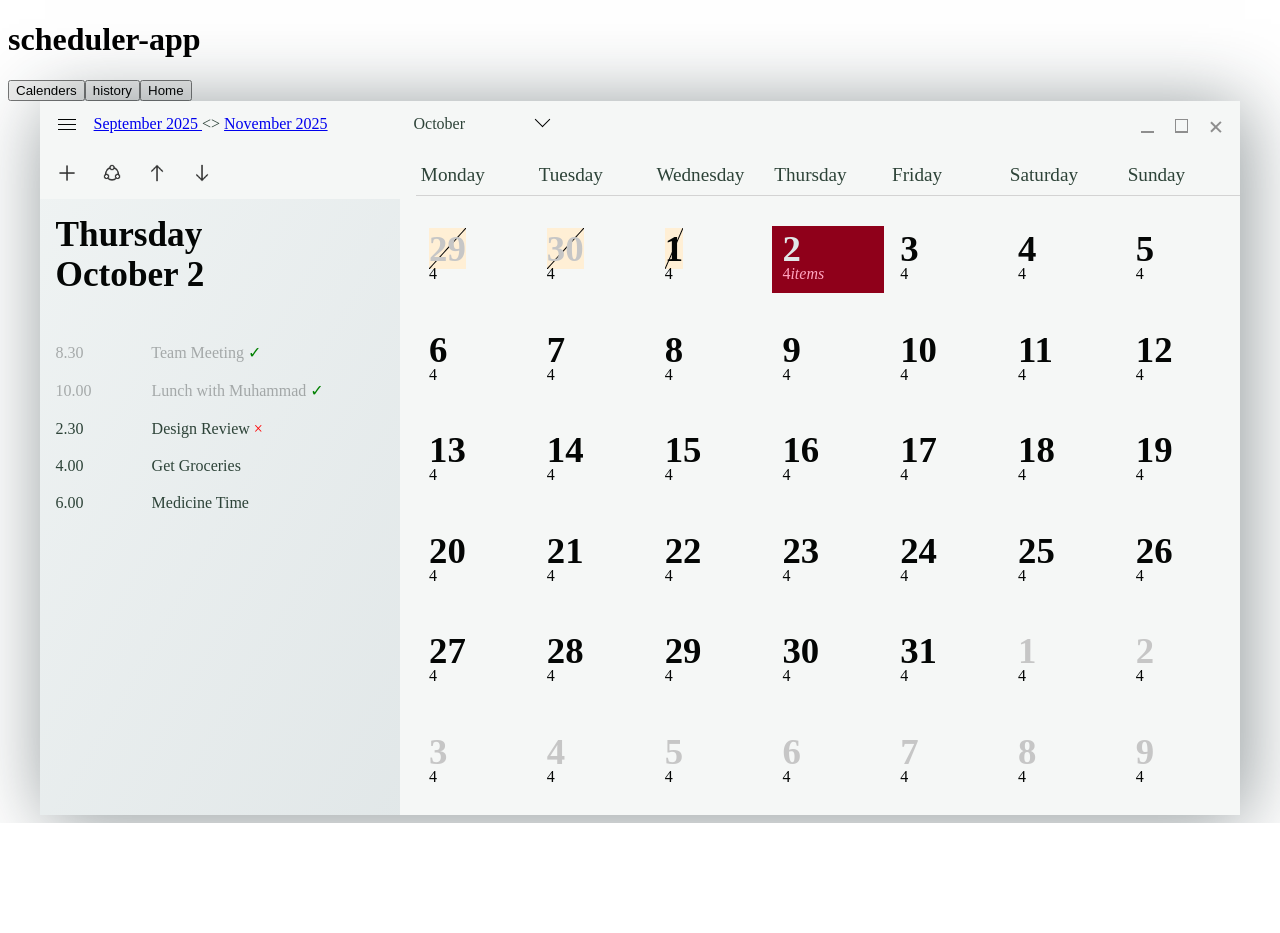
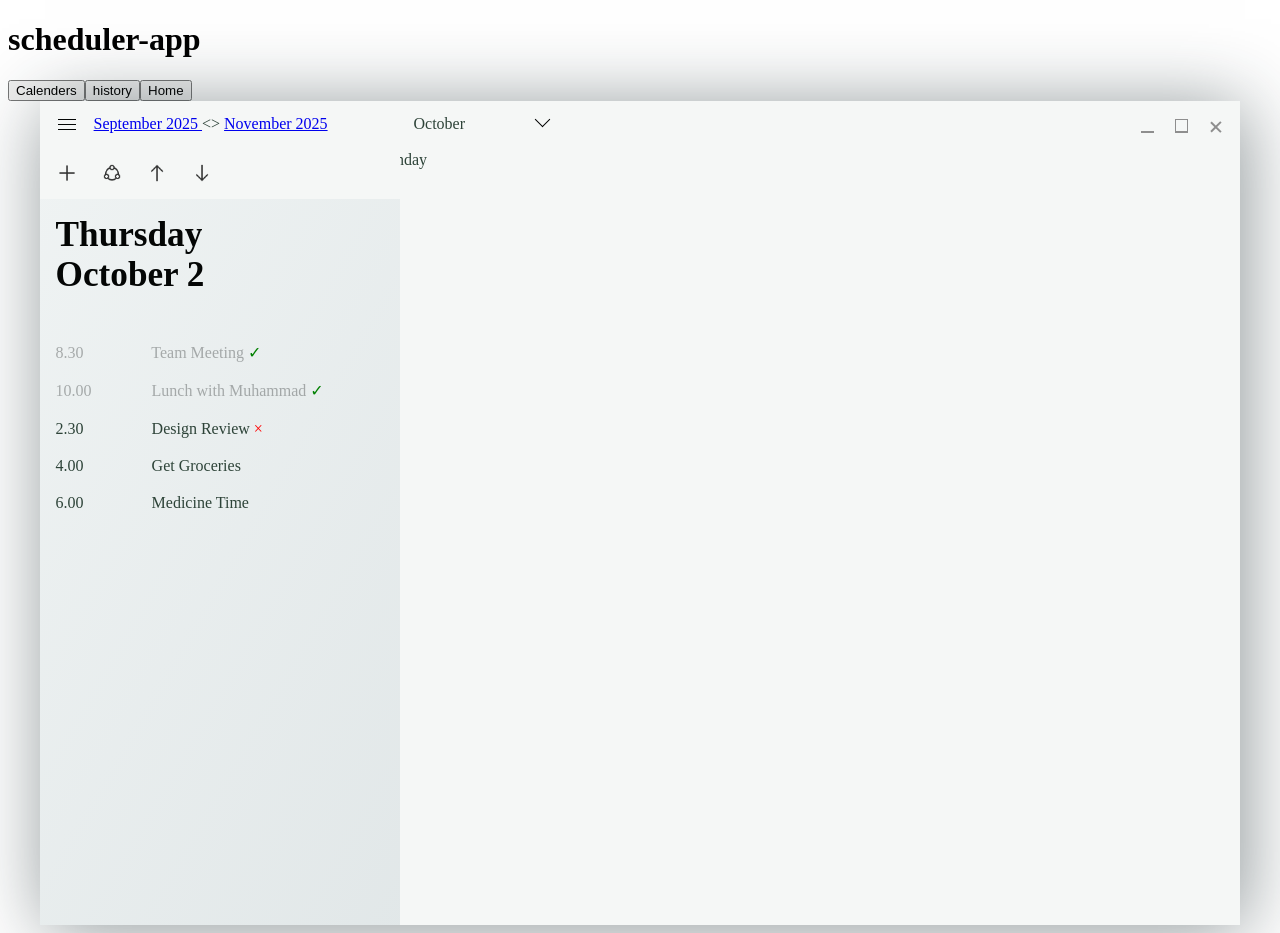
Before and after one commit to waseemahmed45/calendar-app, an Angular app: page /calenders in a window 1280 px wide. Before the commit the page ends 823 px from the top, so only its background shows below. Built offline with nearby package versions, Linux system fonts and the light colour scheme.

Commit message:
Update calendars.component.scss

```diff
--- a/src/app/calendars/calendars.component.scss
+++ b/src/app/calendars/calendars.component.scss
@@ -354,112 +354,3 @@ p, span, ul, li {
 	color: #2d444a;
 	font-weight: 900;
 }
-
-
-// Calendar Days
-// ----------------------------- //
-.calendar__days {
-	display: flex;
-	flex-flow: column wrap;
-	align-items: stretch;
-	width: 100%;
-	float: none;
-	min-height: 580px;
-	height: 100%;
-	font-size: 12px;
-  padding: 0.8rem 0 1rem 1rem;
-	background:$white;
-
-	@media screen and (min-width:55em) {
-		width: 70%;
-		float: right;
-	}
-}
-
-// Top Bar
-.calendar__top-bar {
-  display: flex;
-  flex: 32px 0 0;
-  border-bottom: 1px solid lightgray;
-}
-
-.top-bar__days {
-  width: 100%;
-  padding: 0 5px;
-  color: lighten($black, 20%);
-  font-weight: 100;
-  -webkit-font-smoothing: subpixel-antialiased;
-  font-size: 1.2rem;
-}
-
-// Weeks & Days
-.calendar__week {
-  display: flex;
-  flex: 1 1 0;
-}
-
-.calendar__day {
-  display: flex;
-  flex-flow: column wrap;
-  justify-content: space-between;
-  width: 100%;
-  padding: 1.9rem 0.2rem 0.2rem;
-  .today-cell {
-	background-color: #8f001a;
-  }
-  .calendar-day-header {
-    padding: 10px;
-}
-}
-
-
-.calendar__date {
-  color: $black;
-  font-size: 1.7rem;
-  font-weight: 600;
-  line-height: 0.7;
-
-	@media screen and (min-width:55em) {
-		font-size: 2.3rem;
-	}
-}
-
-.calendar__week {
-	.inactive {
-		.calendar__date,
-		.task-count {
-		  color: #c6c6c6;
-		}
-	}
-
-	.today {
-		.calendar__date {
-		  color: $blue-white;
-		}
-	}
-
-	.pastdate {
-		.calendar__date {
-			  background-image: linear-gradient(
-				to top left,
-				papayawhip calc(50% - 1px),
-				black,
-				papayawhip calc(50% + 1px)
-			  );
-				}
-	}
-}
-
-.calendar__task {
-	color: $black;
-	display: flex;
-	font-size: 0.8rem;
-
-	@media screen and (min-width:55em) {
-		font-size: 1rem;
-	}
-
-	&.calendar__task--today {
-		color: $pink;
-	}
-}
```
